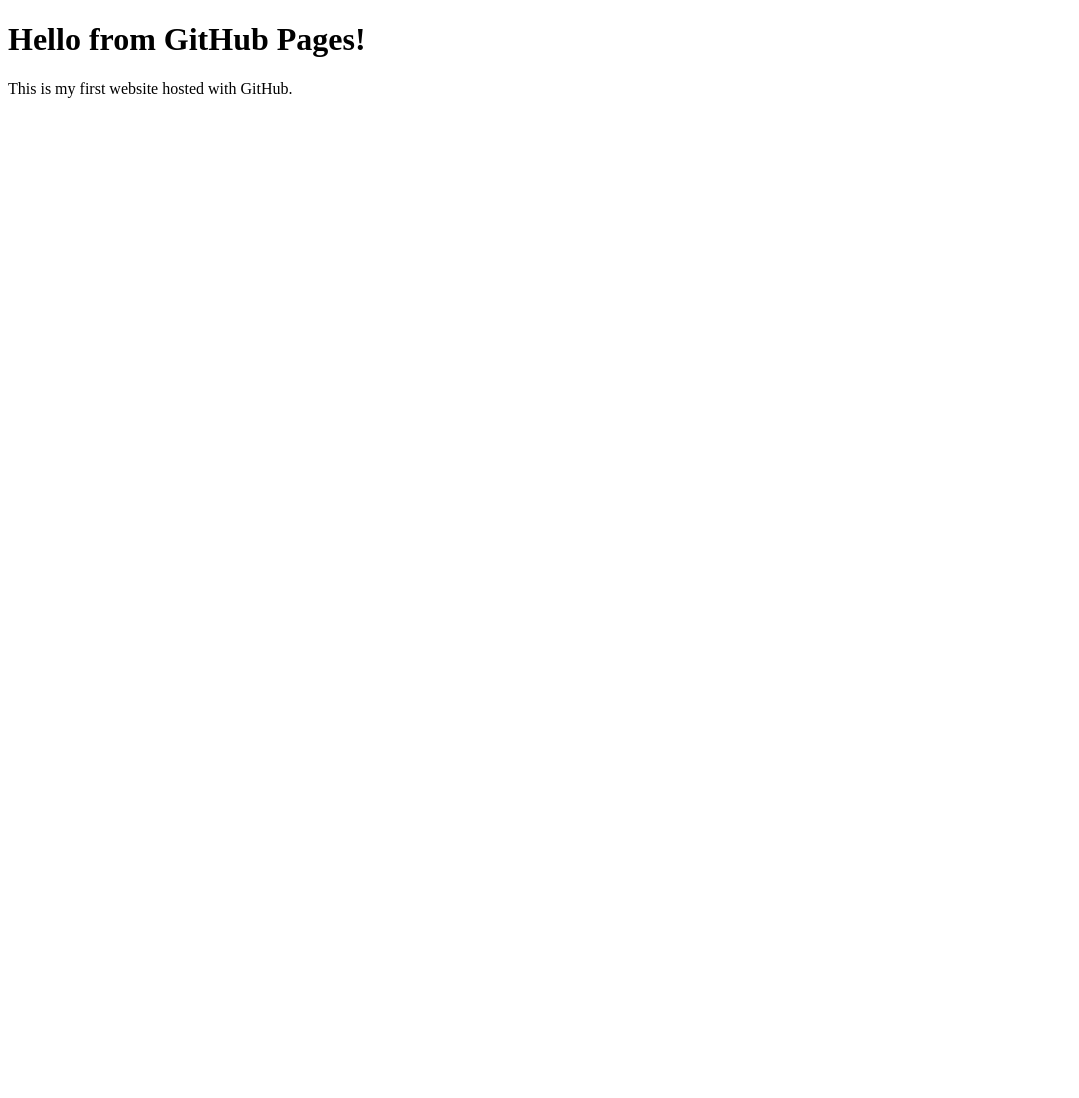
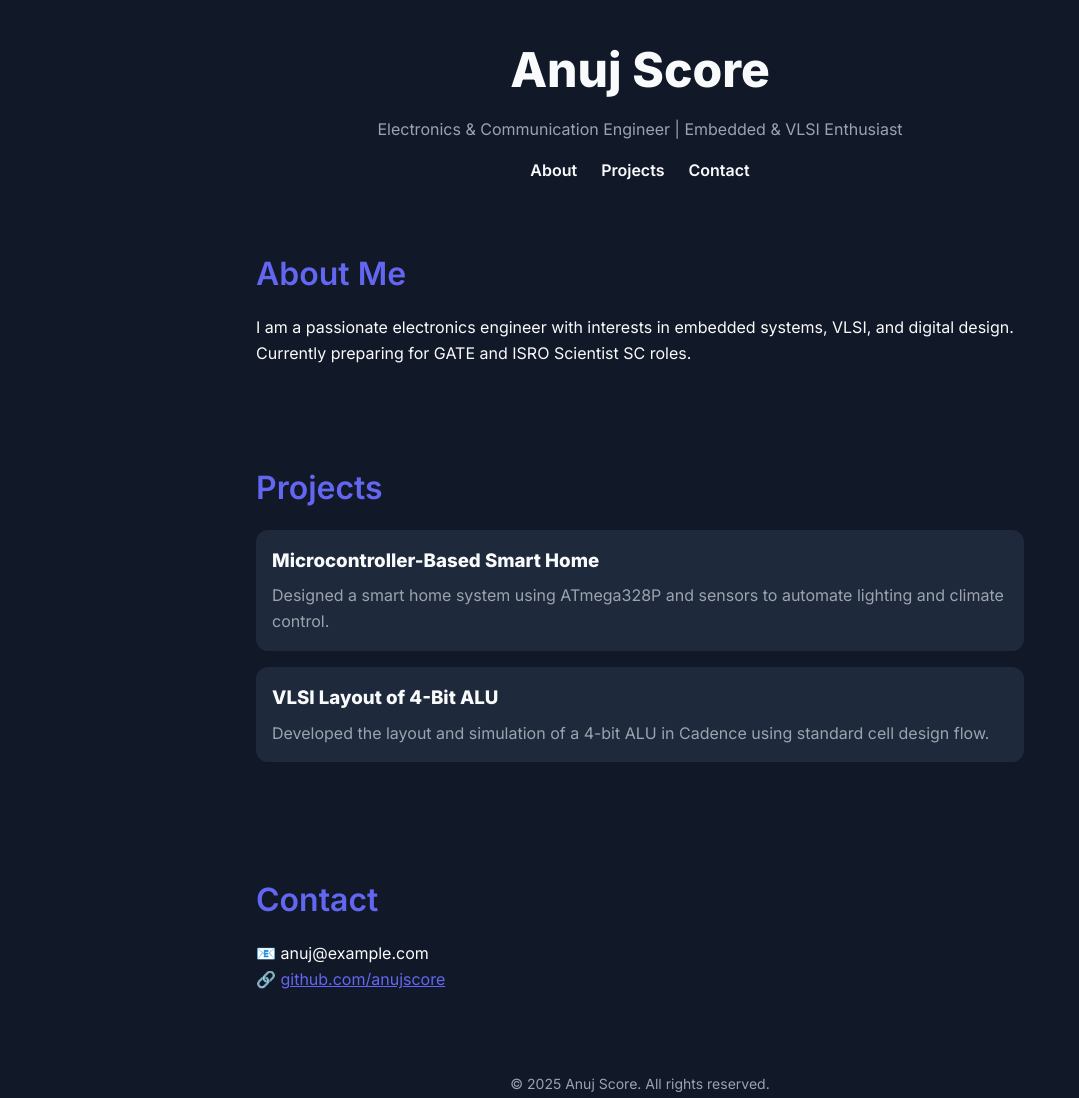
Before and after one commit to anuj-core/anuj-core.github.io, a plain HTML site: page index.html in a window 1280 px wide. Shown: the whole page, without its empty margins (0-1079 px from the left). Before the commit the page ends 800 px from the top, so only its background shows below. Drawn offline with Linux system fonts and the light colour scheme.

Commit message:
Update index.html

```diff
--- a/index.html
+++ b/index.html
@@ -1,10 +1,131 @@
-<!DOCTYPE html>
-<html>
+<!DOCTYPE html><html lang="en">
 <head>
-  <title>My GitHub Page</title>
+  <meta charset="UTF-8" />
+  <meta name="viewport" content="width=device-width, initial-scale=1.0" />
+  <title>Anuj's Portfolio</title>
+  <link href="https://fonts.googleapis.com/css2?family=Inter:wght@400;600;800&display=swap" rel="stylesheet" />
+  <style>
+    :root {
+      --primary: #1f2937;
+      --accent: #6366f1;
+      --text: #f9fafb;
+      --muted: #9ca3af;
+      --bg: #111827;
+    }
+    * {
+      margin: 0;
+      padding: 0;
+      box-sizing: border-box;
+      font-family: 'Inter', sans-serif;
+    }
+    body {
+      background-color: var(--bg);
+      color: var(--text);
+      line-height: 1.6;
+      padding: 2rem;
+    }
+    header {
+      text-align: center;
+      margin-bottom: 3rem;
+    }
+    header h1 {
+      font-size: 3rem;
+      font-weight: 800;
+    }
+    header p {
+      color: var(--muted);
+      margin-top: 0.5rem;
+    }
+    nav {
+      display: flex;
+      justify-content: center;
+      gap: 1.5rem;
+      margin-top: 1rem;
+    }
+    nav a {
+      color: var(--text);
+      text-decoration: none;
+      font-weight: 600;
+    }
+    section {
+      max-width: 800px;
+      margin: 0 auto 4rem auto;
+      padding: 1rem;
+    }
+    section h2 {
+      font-size: 2rem;
+      font-weight: 600;
+      margin-bottom: 1rem;
+      color: var(--accent);
+    }
+    .project {
+      background-color: #1e293b;
+      padding: 1rem;
+      border-radius: 0.75rem;
+      margin-bottom: 1rem;
+      transition: transform 0.2s;
+    }
+    .project:hover {
+      transform: translateY(-4px);
+    }
+    .project h3 {
+      margin-bottom: 0.5rem;
+    }
+    .project p {
+      color: var(--muted);
+    }
+    footer {
+      text-align: center;
+      margin-top: 4rem;
+      color: var(--muted);
+      font-size: 0.875rem;
+    }
+    @media screen and (max-width: 600px) {
+      header h1 {
+        font-size: 2rem;
+      }
+      section h2 {
+        font-size: 1.5rem;
+      }
+    }
+  </style>
 </head>
 <body>
-  <h1>Hello from GitHub Pages!</h1>
-  <p>This is my first website hosted with GitHub.</p>
+  <header>
+    <h1><!-- Your Full Name Here -->Anuj Score</h1>
+    <p><!-- Short tagline or role -->Electronics & Communication Engineer | Embedded & VLSI Enthusiast</p>
+    <nav>
+      <!-- Update links accordingly -->
+      <a href="#about">About</a>
+      <a href="#projects">Projects</a>
+      <a href="#contact">Contact</a>
+    </nav>
+  </header>  <section id="about">
+    <h2>About Me</h2>
+    <p>
+      <!-- Write a short bio here -->
+      I am a passionate electronics engineer with interests in embedded systems, VLSI, and digital design. Currently preparing for GATE and ISRO Scientist SC roles.
+    </p>
+  </section>  <section id="projects">
+    <h2>Projects</h2><!-- Repeat for each project -->
+<div class="project">
+  <h3><!-- Project Title -->Microcontroller-Based Smart Home</h3>
+  <p><!-- Project description -->Designed a smart home system using ATmega328P and sensors to automate lighting and climate control.</p>
+</div>
+
+<div class="project">
+  <h3>VLSI Layout of 4-Bit ALU</h3>
+  <p>Developed the layout and simulation of a 4-bit ALU in Cadence using standard cell design flow.</p>
+</div>
+
+  </section>  <section id="contact">
+    <h2>Contact</h2>
+    <p><!-- Your preferred email or contact method -->
+      📧 anuj@example.com<br />
+      🔗 <a href="https://github.com/anujscore" style="color: var(--accent);">github.com/anujscore</a>
+    </p>
+  </section>  <footer>
+    &copy; <!-- Year -->2025 Anuj Score. All rights reserved.
+  </footer>
 </body>
 </html>
```
